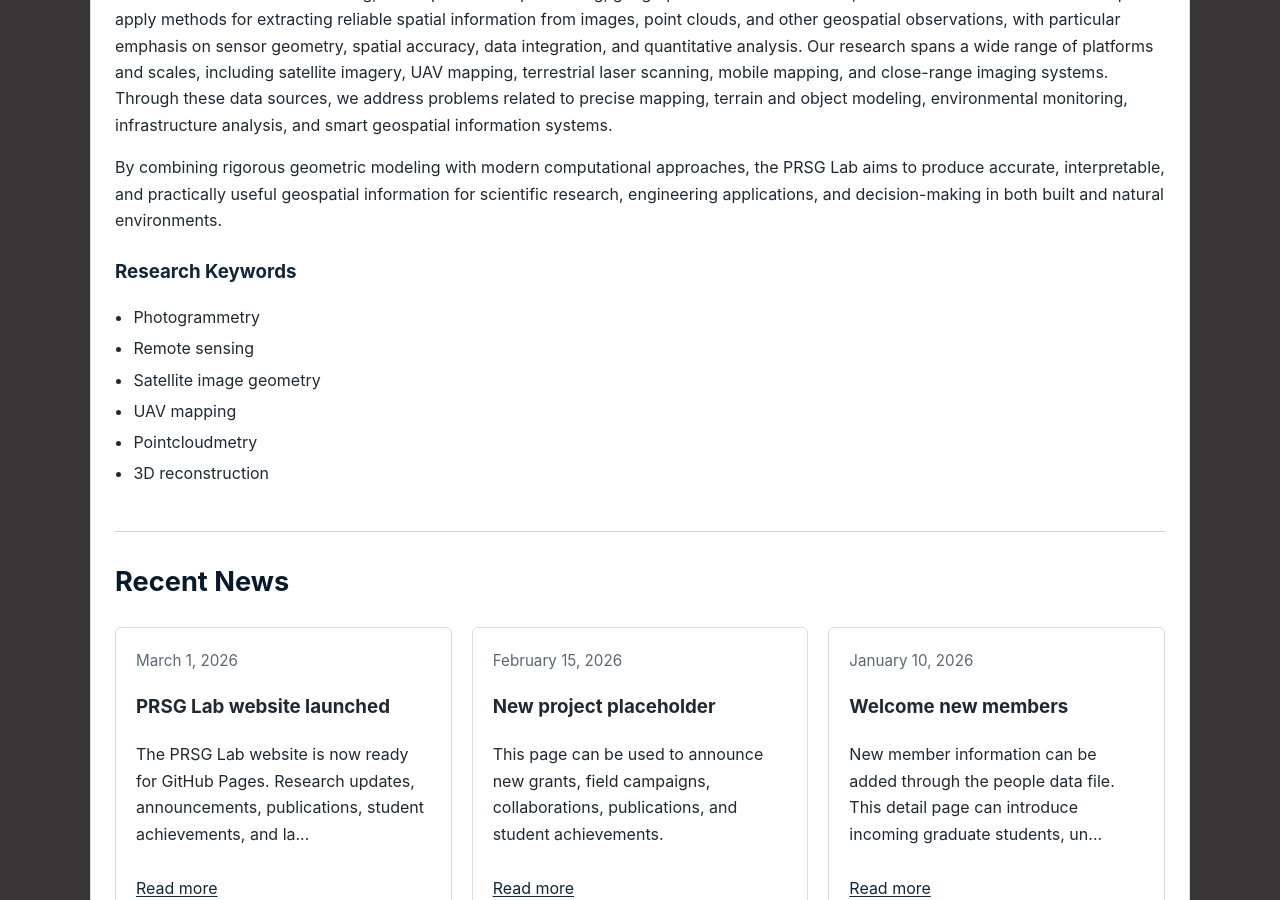
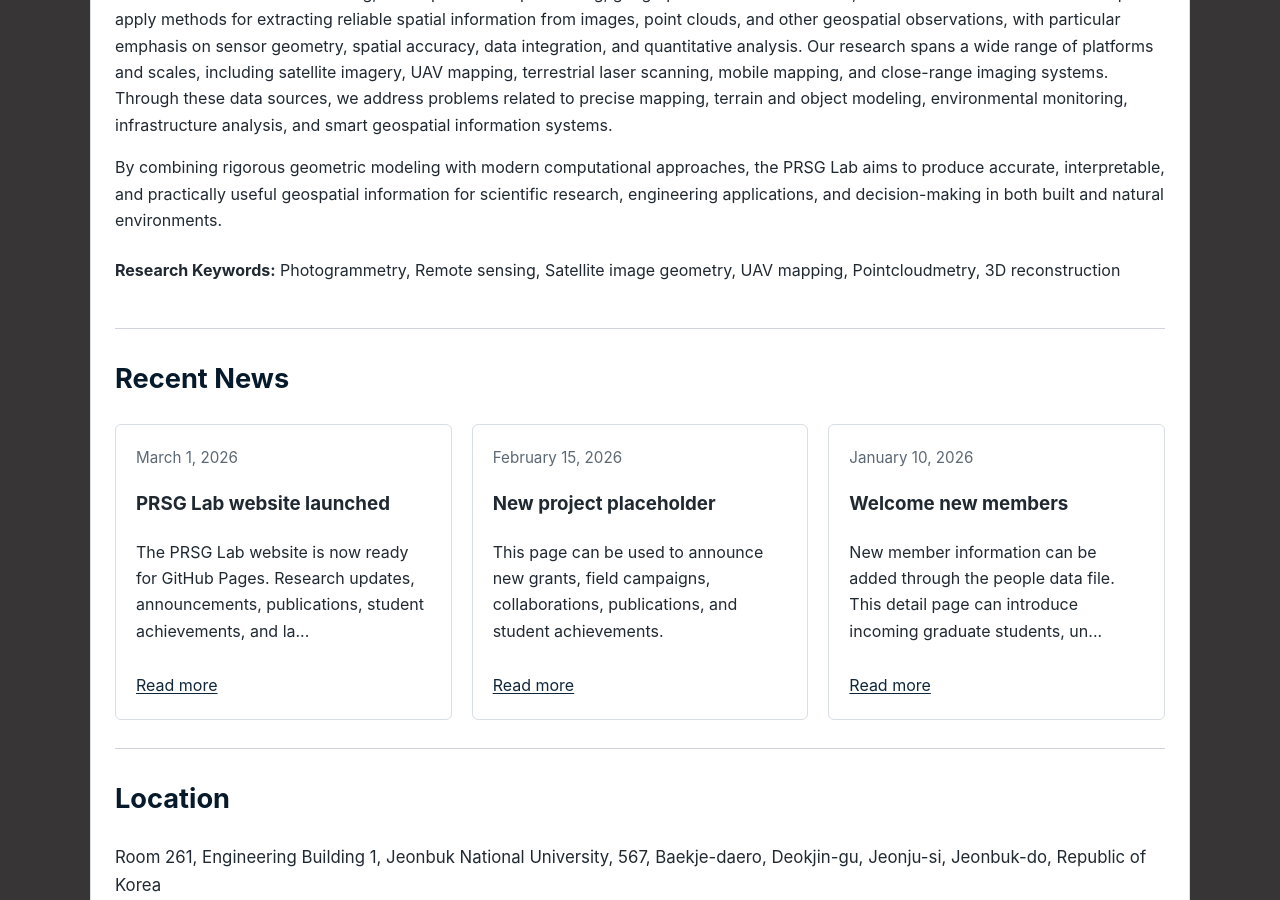
Before and after one commit to PRSG-Lab/prsg-lab.github.io, a Jekyll site: the page built from index.md, in a window 1280 px wide and 900 px high, scrolled down 616 px. Built offline with Jekyll 4.4.1, drawn with Linux system fonts in a browser that asks for light colours; some web fonts are replaced.

Commit message:
Add files via upload

```diff
--- a/index.md
+++ b/index.md
@@ -33,12 +33,7 @@ show_hero_image: false
       </div>
     {% endif %}
     <div class="section">
-      <h3>Research Keywords</h3>
-      <ul class="plain-list">
-        {% for keyword in home.keywords %}
-          <li>{{ keyword }}</li>
-        {% endfor %}
-      </ul>
+      <p><strong>Research Keywords:</strong> {{ home.keywords | join: ", " }}</p>
     </div>
   </section>
 
```
